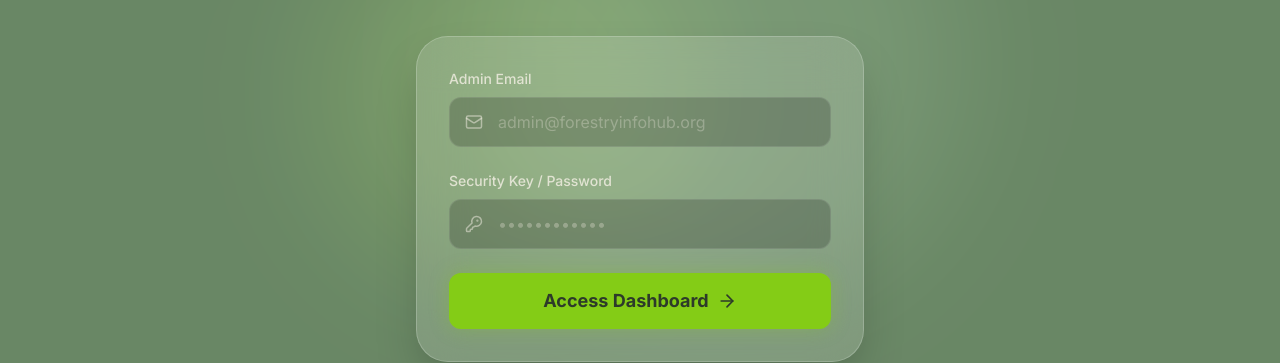
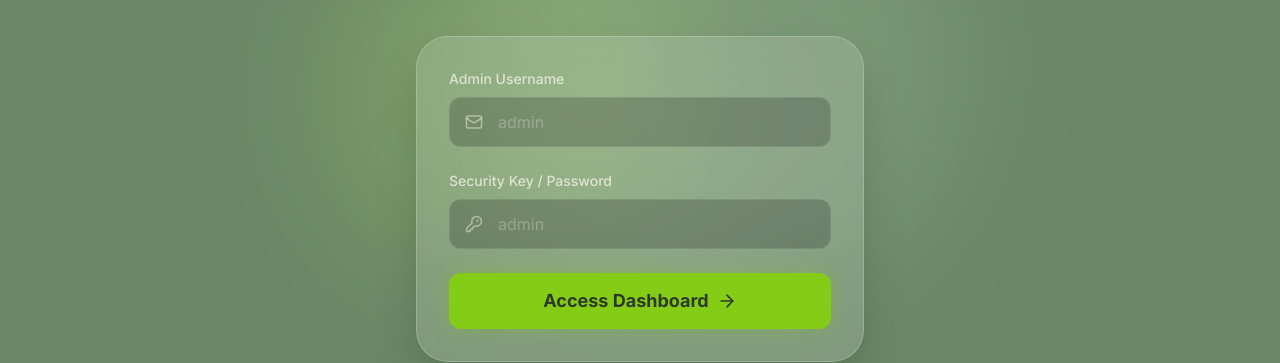
Before and after one commit to Jolly-Junior-main/dfih-Fullstack-UI-UX, a Next.js app: page /admin/login in a window 1280 px wide. Shown: the part 381-744 px from the top of the page. Built offline with nearby package versions, Linux system fonts and the light colour scheme.

Commit message:
feat: enforce strict credentials for Admin Login (admin / admin)

```diff
--- a/src/app/admin/login/page.tsx
+++ b/src/app/admin/login/page.tsx
@@ -6,15 +6,25 @@ import Link from "next/link"
 
 export default function AdminLoginPage() {
   const [isLoading, setIsLoading] = useState(false)
+  const [email, setEmail] = useState("")
+  const [password, setPassword] = useState("")
+  const [error, setError] = useState("")
 
   const handleLogin = (e: React.FormEvent) => {
     e.preventDefault()
+    setError("")
     setIsLoading(true)
-    // Simulate auth delay before redirecting to dashboard
+
+    // Simulate network delay
     setTimeout(() => {
-      sessionStorage.setItem("admin_auth", "true")
-      window.location.href = "/admin"
-    }, 1500)
+      if (email === "admin" && password === "admin") {
+        sessionStorage.setItem("admin_auth", "true")
+        window.location.href = "/admin"
+      } else {
+        setError("Invalid credentials. Please use 'admin' for both.")
+        setIsLoading(false)
+      }
+    }, 1000)
   }
 
   return (
@@ -39,14 +49,22 @@ export default function AdminLoginPage() {
         <div className="bg-white/15 backdrop-blur-xl border border-white/20 rounded-[2rem] p-8 shadow-2xl relative overflow-hidden">
 
           <form onSubmit={handleLogin} className="space-y-6 relative z-10">
+            {error && (
+              <div className="bg-red-500/20 border border-red-500/50 text-red-200 px-4 py-3 rounded-xl text-sm font-medium">
+                {error}
+              </div>
+            )}
+
             <div>
-              <label className="block text-sm font-medium text-[#f5f0e6]/80 mb-2">Admin Email</label>
+              <label className="block text-sm font-medium text-[#f5f0e6]/80 mb-2">Admin Username</label>
               <div className="relative">
                 <Mail className="absolute left-4 top-1/2 -translate-y-1/2 text-[#f5f0e6]/50" size={18} />
                 <input
-                  type="email"
+                  type="text"
                   required
-                  placeholder="admin@forestryinfohub.org"
+                  value={email}
+                  onChange={(e) => setEmail(e.target.value)}
+                  placeholder="admin"
                   className="w-full bg-black/20 border border-white/10 rounded-xl pl-12 pr-4 py-3 text-[#f5f0e6] placeholder:text-[#f5f0e6]/30 focus:outline-none focus:border-[#84cc16]/50 transition-colors"
                 />
               </div>
@@ -61,7 +79,9 @@ export default function AdminLoginPage() {
                 <input
                   type="password"
                   required
-                  placeholder="••••••••••••"
+                  value={password}
+                  onChange={(e) => setPassword(e.target.value)}
+                  placeholder="admin"
                   className="w-full bg-black/20 border border-white/10 rounded-xl pl-12 pr-4 py-3 text-[#f5f0e6] placeholder:text-[#f5f0e6]/30 focus:outline-none focus:border-[#84cc16]/50 transition-colors"
                 />
               </div>
```
